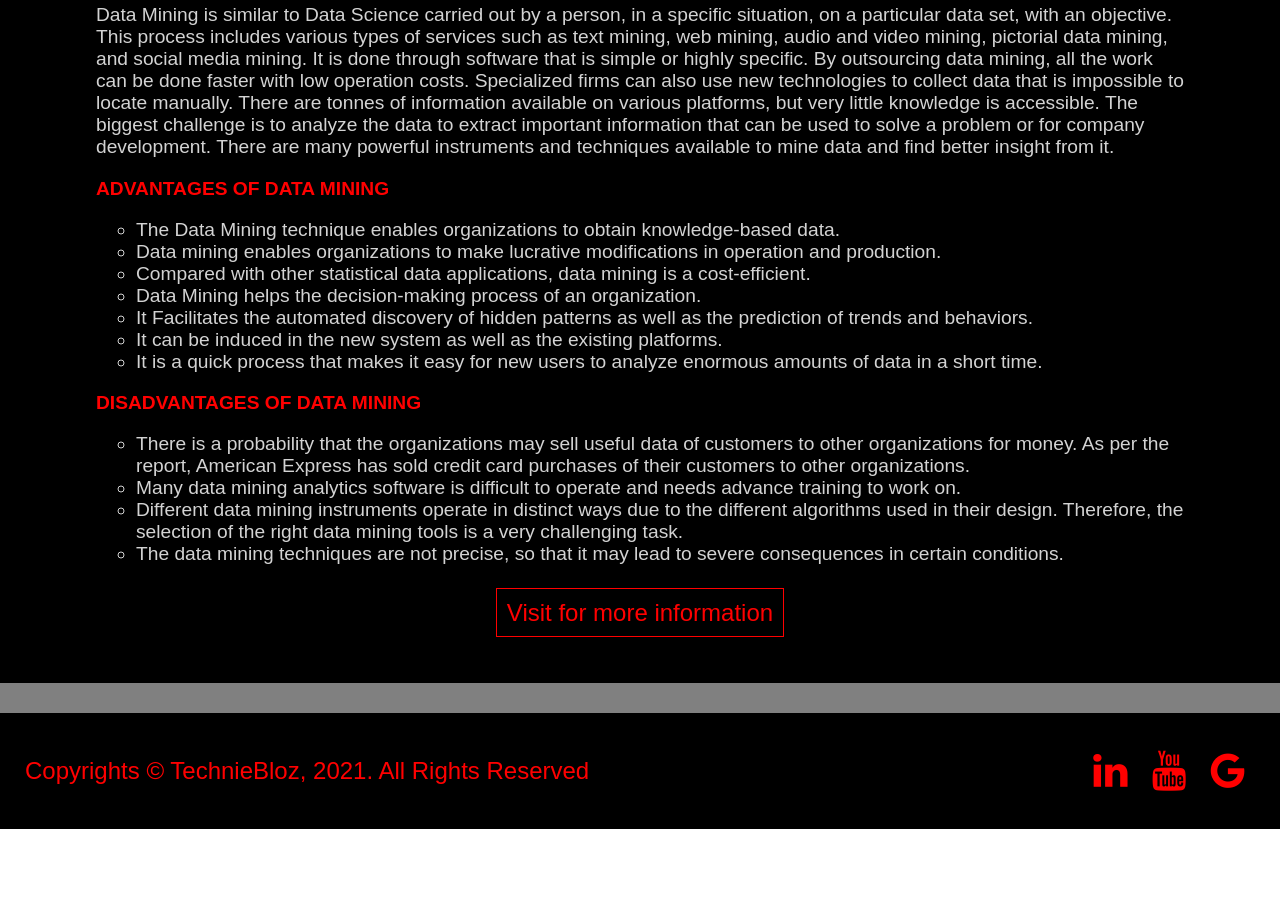
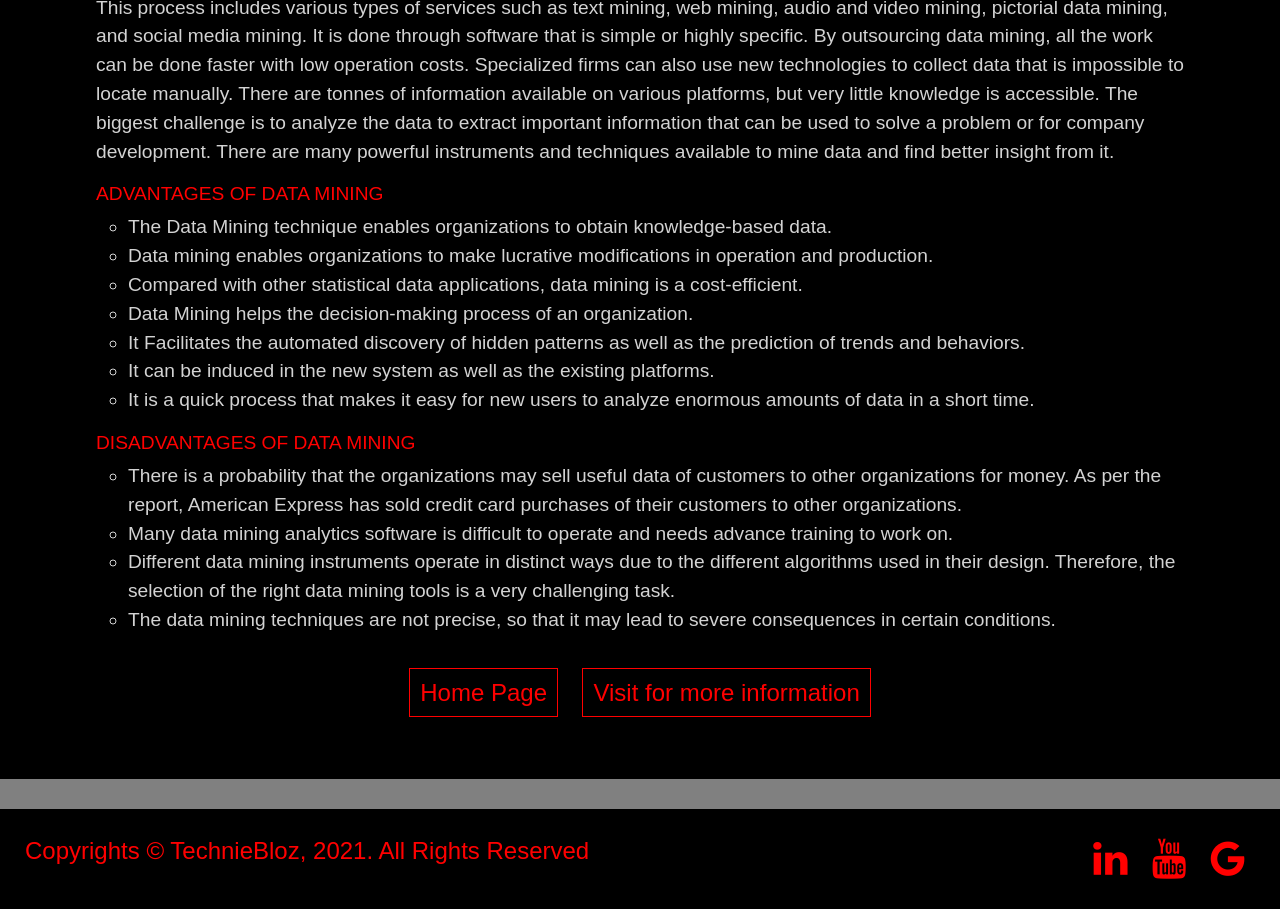
Before and after one commit to abitha1308/TechnieBlox, a plain HTML site: page FINAL-WEBPAGE/blog1.html in a window 1280 px wide. Shown: the part 924-1833 px from the top of the page. Before the commit the page ends 1753 px from the top, so only its background shows below. Drawn offline with nearby package versions, Linux system fonts and the light colour scheme.

Commit message:
Update blog1.html

```diff
--- a/FINAL-WEBPAGE/blog1.html
+++ b/FINAL-WEBPAGE/blog1.html
@@ -2,8 +2,10 @@
 <html>
     <head>
         <title>Data Mining</title>
+        <meta charset="utf-8">
         <meta name="viewport" content="width=device-width, initial-scale=1.0">
         <link rel="stylesheet" href="style.css">
+        <link href="https://cdn.jsdelivr.net/npm/bootstrap@5.1.0/dist/css/bootstrap.min.css" rel="stylesheet" integrity="sha384-KyZXEAg3QhqLMpG8r+8fhAXLRk2vvoC2f3B09zVXn8CA5QIVfZOJ3BCsw2P0p/We" crossorigin="anonymous">
         <link rel="stylesheet" href="https://cdnjs.cloudflare.com/ajax/libs/font-awesome/4.7.0/css/font-awesome.min.css">
         <style>
             *{
@@ -35,6 +37,13 @@
             ol li{
                 list-style:circle;
                 font-size: 1.2em;
+            }
+            a{
+                text-decoration: none;
+                color:red;
+            }
+            a:hover{
+                color:gray;
             }
 
             .wrap{
@@ -89,7 +98,8 @@
                     <li>Different data mining instruments operate in distinct ways due to the different algorithms used in their design. Therefore, the selection of the right data mining tools is a very challenging task.</li>
                     <li>The data mining techniques are not precise, so that it may lead to severe consequences in certain conditions.</li>
                 </ol><br>
-                <center><a href="https://www.sas.com/en_sg/insights/analytics/data-mining.html#dmusers" target="_blank">Visit for more information</a></center><br><br>
+                <center><a href="index.html">Home Page</a>
+                <a href="https://www.sas.com/en_sg/insights/analytics/data-mining.html#dmusers" target="_blank">Visit for more information</a></center><br><br>
             </div>
         </div>
         <footer>
@@ -101,4 +111,5 @@
             </div>
         </footer>
     </body>
+
 </html>
```
